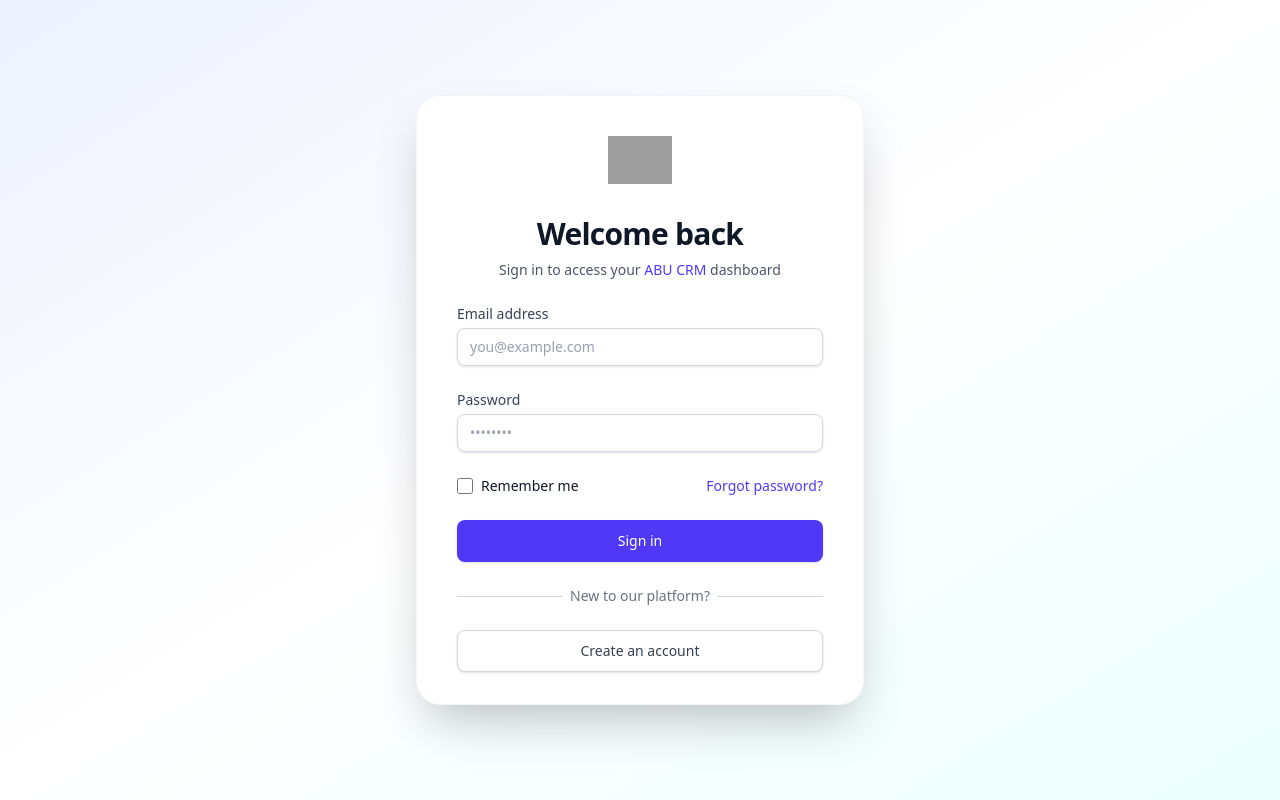
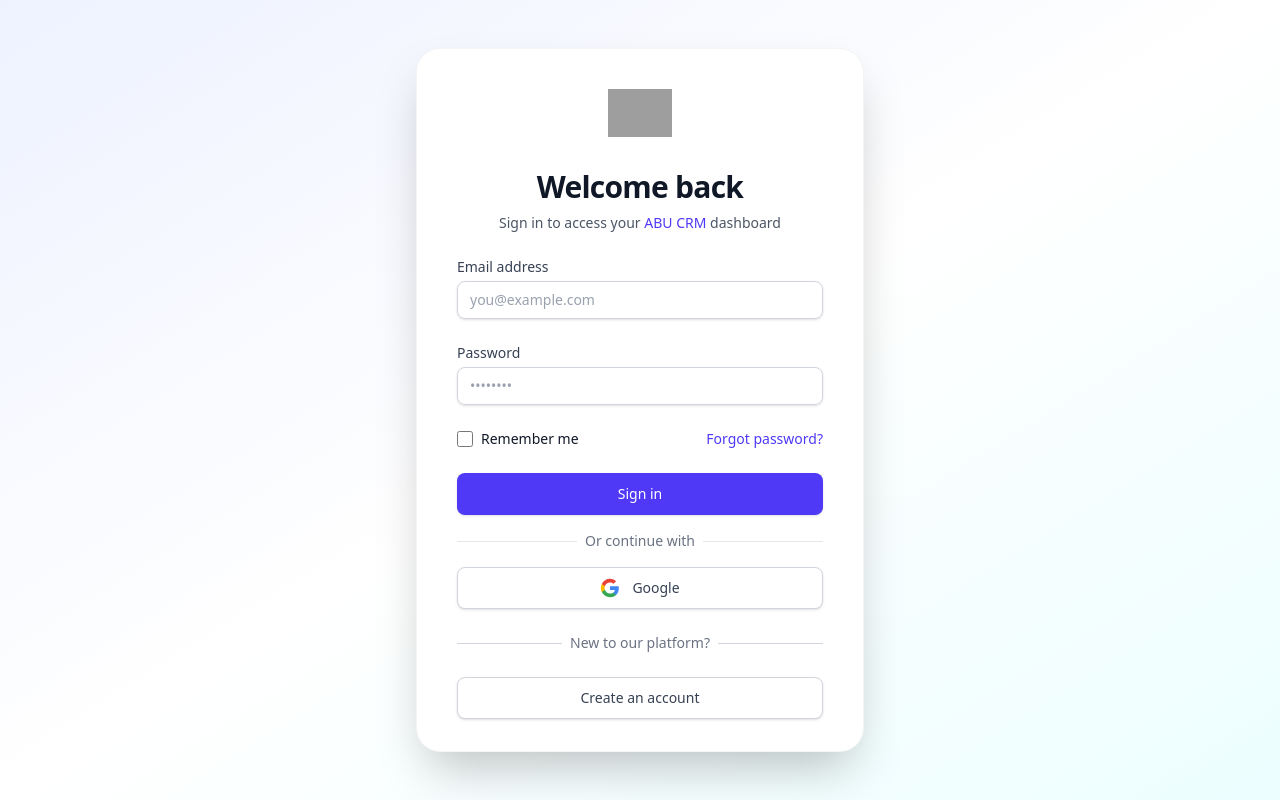
Before and after one commit to Presssen/abu-crm, a Next.js app: page /login in a window 1280 px wide. Built offline with nearby package versions, Linux system fonts and the light colour scheme; no server answers; grey boxes are pictures that could not be loaded.

Commit message:
Update desde Antigravity

```diff
--- a/app/(auth)/login/page.tsx
+++ b/app/(auth)/login/page.tsx
@@ -30,6 +30,20 @@
         } else {
             router.push('/dashboard')
             router.refresh()
+        }
+    }
+
+    const handleGoogleLogin = async () => {
+        setLoading(true)
+        const { error } = await supabase.auth.signInWithOAuth({
+            provider: 'google',
+            options: {
+                redirectTo: `${window.location.origin}/auth/callback`,
+            },
+        })
+        if (error) {
+            setError(error.message)
+            setLoading(false)
         }
     }
 
@@ -128,7 +142,7 @@
                     </div>
                 )}
 
-                <div>
+                <div className="space-y-4">
                     <button
                         type="submit"
                         disabled={loading}
@@ -139,6 +153,42 @@
                         ) : (
                             'Sign in'
                         )}
+                    </button>
+
+                    <div className="relative">
+                        <div className="absolute inset-0 flex items-center">
+                            <div className="w-full border-t border-gray-200" />
+                        </div>
+                        <div className="relative flex justify-center text-sm">
+                            <span className="px-2 bg-white text-gray-500">Or continue with</span>
+                        </div>
+                    </div>
+
+                    <button
+                        type="button"
+                        onClick={handleGoogleLogin}
+                        disabled={loading}
+                        className="w-full flex items-center justify-center gap-3 py-2.5 px-4 border border-gray-300 rounded-lg shadow-sm text-sm font-medium text-gray-700 bg-white hover:bg-gray-50 focus:outline-none focus:ring-2 focus:ring-offset-2 focus:ring-indigo-500 transition-all duration-200 ease-in-out transform hover:-translate-y-0.5"
+                    >
+                        <svg className="h-5 w-5" viewBox="0 0 24 24">
+                            <path
+                                d="M22.56 12.25c0-.78-.07-1.53-.2-2.25H12v4.26h5.92c-.26 1.37-1.04 2.53-2.21 3.31v2.77h3.57c2.08-1.92 3.28-4.74 3.28-8.09z"
+                                fill="#4285F4"
+                            />
+                            <path
+                                d="M12 23c2.97 0 5.46-.98 7.28-2.66l-3.57-2.77c-.98.66-2.23 1.06-3.71 1.06-2.86 0-5.29-1.93-6.16-4.53H2.18v2.84C3.99 20.53 7.7 23 12 23z"
+                                fill="#34A853"
+                            />
+                            <path
+                                d="M5.84 14.09c-.22-.66-.35-1.36-.35-2.09s.13-1.43.35-2.09V7.07H2.18C1.43 8.55 1 10.22 1 12s.43 3.45 1.18 4.93l2.85-2.27.81-.57z"
+                                fill="#FBBC05"
+                            />
+                            <path
+                                d="M12 5.38c1.62 0 3.06.56 4.21 1.64l3.15-3.15C17.45 2.09 14.97 1 12 1 7.7 1 3.99 3.47 2.18 7.07l3.66 2.84c.87-2.6 3.3-4.53 6.16-4.53z"
+                                fill="#EA4335"
+                            />
+                        </svg>
+                        Google
                     </button>
                 </div>
             </form>
--- /dev/null
+++ b/app/auth/callback/route.ts
@@ -0,0 +1,30 @@
+import { NextResponse } from 'next/server'
+import { createClient } from '@/lib/auth/server'
+
+export async function GET(request: Request) {
+    const { searchParams, origin } = new URL(request.url)
+    const code = searchParams.get('code')
+    // if "next" is in param, use it as the redirect URL
+    const next = searchParams.get('next') ?? '/dashboard'
+
+    if (code) {
+        const supabase = await createClient()
+        const { error } = await supabase.auth.exchangeCodeForSession(code)
+
+        if (!error) {
+            const forwardedHost = request.headers.get('x-forwarded-host') // i.e. vercel.app
+            const isLocalEnv = process.env.NODE_ENV === 'development'
+
+            if (isLocalEnv) {
+                return NextResponse.redirect(`${origin}${next}`)
+            } else if (forwardedHost) {
+                return NextResponse.redirect(`https://${forwardedHost}${next}`)
+            } else {
+                return NextResponse.redirect(`${origin}${next}`)
+            }
+        }
+    }
+
+    // return the user to an error page with instructions
+    return NextResponse.redirect(`${origin}/login?error=auth-code-error`)
+}
--- a/lib/auth/middleware.ts
+++ b/lib/auth/middleware.ts
@@ -38,7 +38,7 @@
     const path = request.nextUrl.pathname
 
     // Public routes
-    if (['/login', '/signup', '/forgot-password'].includes(path)) {
+    if (['/login', '/signup', '/forgot-password', '/auth/callback'].includes(path)) {
         if (user) {
             return NextResponse.redirect(new URL('/dashboard', request.url))
         }
```
